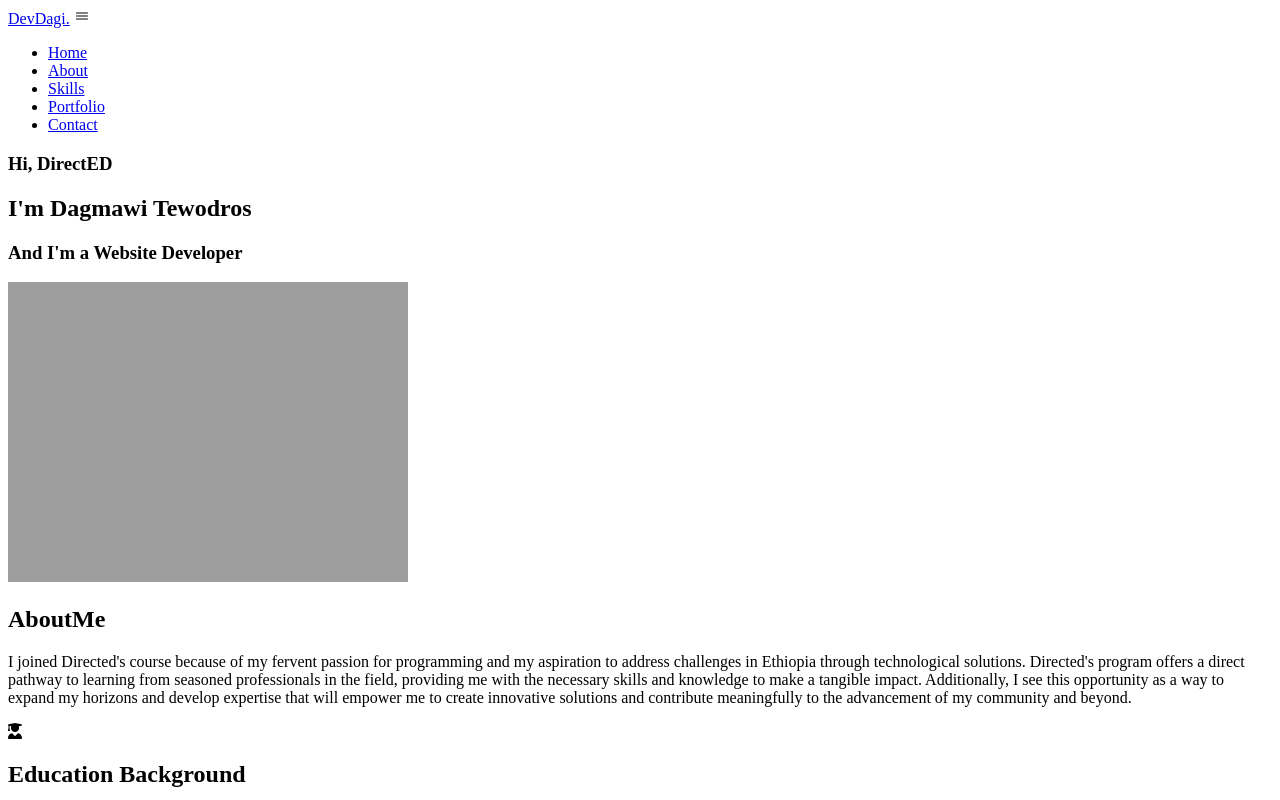
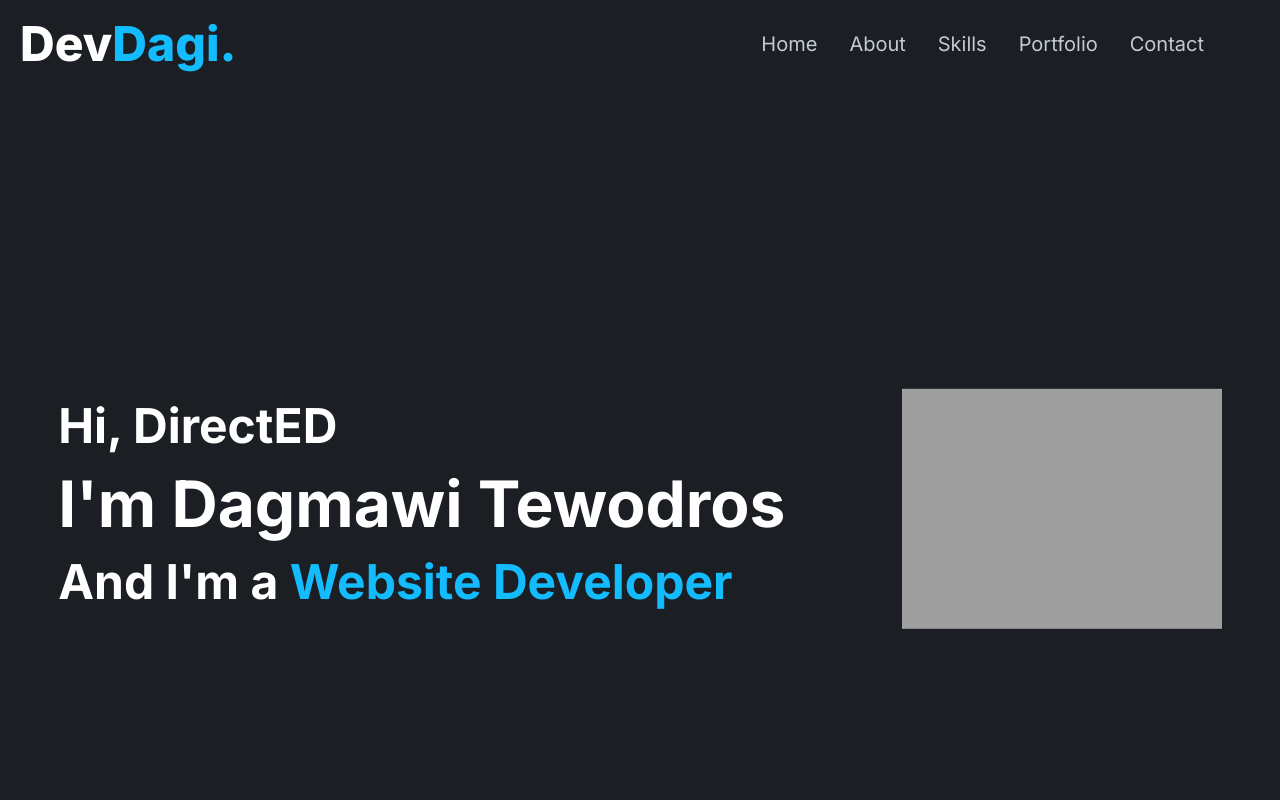
Before and after one commit to Dagmawi-Dev/MyPortfolio, a website: page docs/index.html in a window 1280 px wide. Shown: the top 800 px of the page. Drawn offline with nearby package versions, Linux system fonts and the light colour scheme; the site is published under a folder, as on GitHub Pages, so addresses that start at the root find nothing.

Commit message:
changed css link name

```diff
--- a/docs/index.html
+++ b/docs/index.html
@@ -5,8 +5,8 @@
   <meta charset="UTF-8" />
   <meta name="viewport" content="width=device-width, initial-scale=1.0" />
   <title>Dagi's portfolio</title>
-  <link rel="stylesheet" href="/docs/css/output.css" />
-  <link rel="stylesheet" href="/docs/css/my_styles.css" />
+  <link rel="stylesheet" href="../docs/css/output.css" />
+  <link rel="stylesheet" href="../docs/css/my_styles.css" />
   <link rel="preconnect" href="https://fonts.googleapis.com" />
   <link rel="preconnect" href="https://fonts.gstatic.com" crossorigin />
   <link href="https://fonts.googleapis.com/css2?family=Inter:wght@100..900&display=swap" rel="stylesheet" />
```
